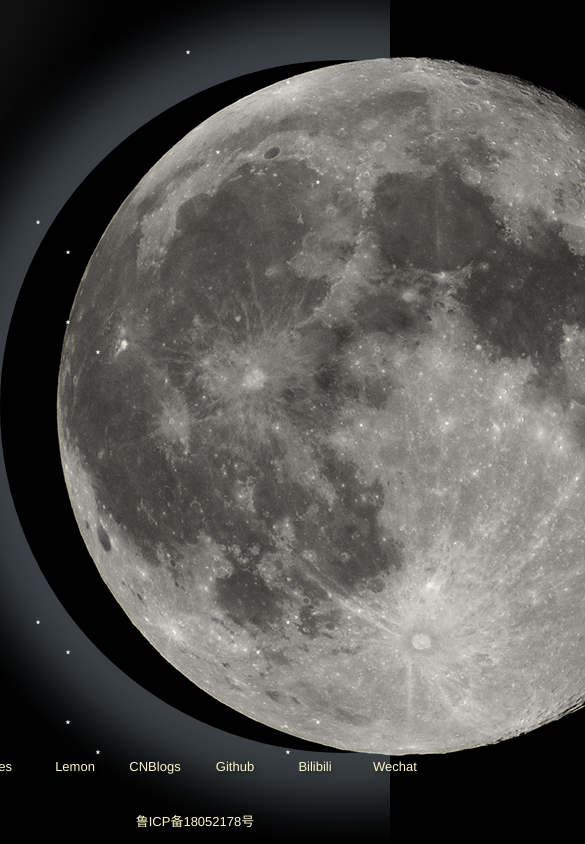
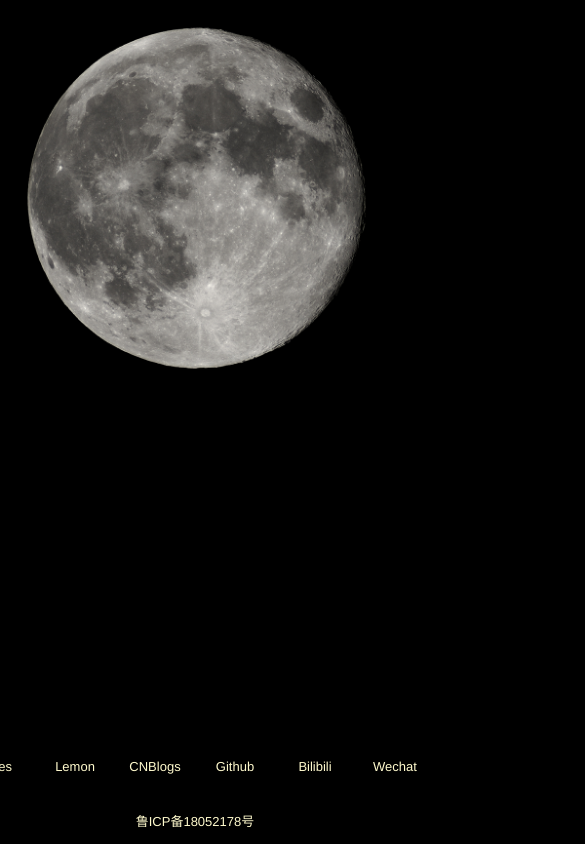
Before and after one commit to LeanLeeOne/memory, a Vue app in the folder portal/: page / in a window 390 px wide. Shown: the top 844 px of the page, 585 px wide, since content can reach past the window. Built offline with nearby package versions, Linux system fonts and the light colour scheme; a small style sheet from the web is missing; what vue-baidu-map would draw is missing.

Commit message:
临时应对窗口自适应

```diff
--- a/portal/src/components/Index.vue
+++ b/portal/src/components/Index.vue
@@ -1,7 +1,7 @@
 <template>
   <div class="main">
-    <img alt="Vue logo" src="../assets/moon.png">
-    <MoonBack></MoonBack>
+    <img class="moon" alt="Moon" src="../assets/moon.png">
+    <MoonBack v-if="enough"></MoonBack>
     <h1 hidden>{{ msg }}</h1>
     <input placeholder="搜索框" hidden>
     <ul>
@@ -71,6 +71,18 @@ export default {
   props: {
     msg: String
   },
+  data() {
+    return {
+      enough: true
+    }
+  },
+  mounted() {
+    this.enough = window.innerWidth > 800;
+    let that = this;
+    window.onresize = () => {
+      that.enough = window.innerWidth > 800;
+    }
+  },
   methods: {
     jump2(url) {
       this.$router.push({
@@ -87,8 +99,9 @@ export default {
 .main {
   position: relative;
 }
-h3 {
-  margin: 40px 0 0;
+.moon {
+  width: 100%;
+  max-width: 800px;
 }
 ul {
   width: 500px;
```
